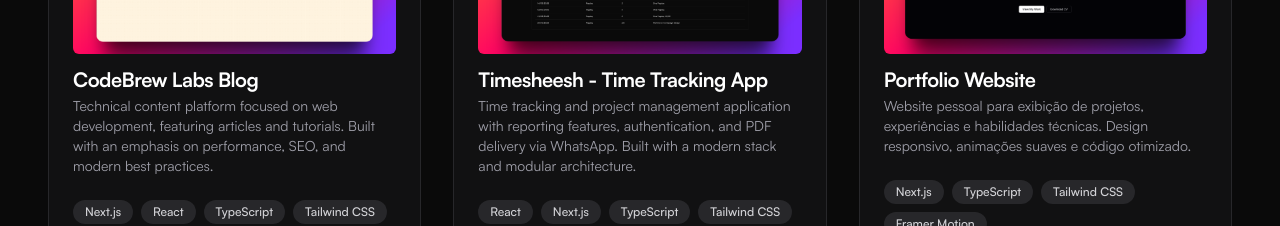
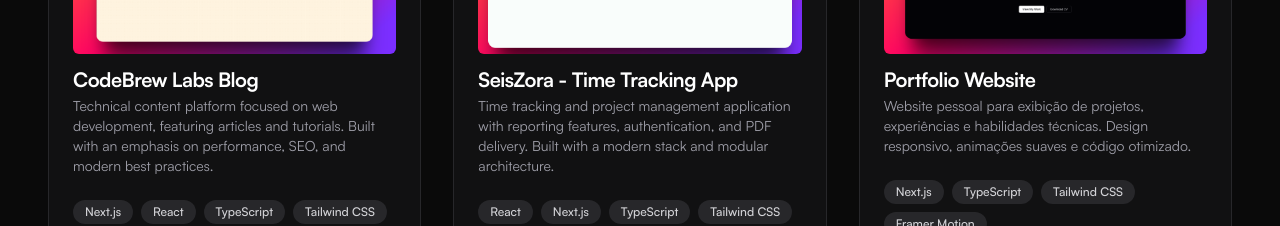
Before and after one commit to jgalmeida93/jgalmeida-portfolio, a Next.js app: page /projects in a window 1280 px wide. Shown: the part 540-766 px from the top of the page. Built offline with nearby package versions, Linux system fonts and the light colour scheme.

Commit message:
chore: update portfolio project details and replace timesheet image with new branding

```diff
--- a/src/data/portfolio.ts
+++ b/src/data/portfolio.ts
@@ -24,9 +24,9 @@ export const portfolioData: PortfolioData = {
     },
     {
       id: "2",
-      title: "Timesheesh - Time Tracking App",
+      title: "SeisZora - Time Tracking App",
       description:
-        "Time tracking and project management application with reporting features, authentication, and PDF delivery via WhatsApp. Built with a modern stack and modular architecture.",
+        "Time tracking and project management application with reporting features, authentication, and PDF delivery. Built with a modern stack and modular architecture.",
       technologies: [
         "React",
         "Next.js",
@@ -35,7 +35,7 @@ export const portfolioData: PortfolioData = {
         "Node.js",
         "SQLite",
       ],
-      demoUrl: "https://timesheesh-frontend.vercel.app/",
+      demoUrl: "https://seiszora.com.br/",
       featured: true,
       imageUrl: "/timesheet.png",
     },
```
Also changed, not shown: public/timesheet.png.
